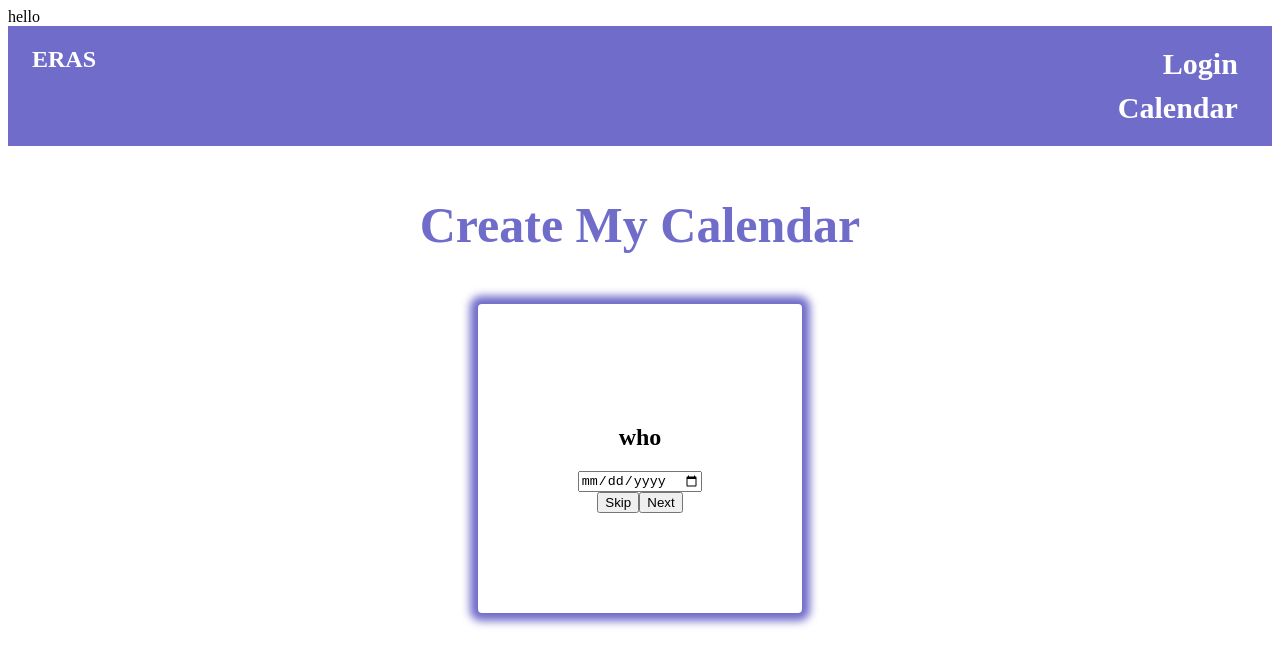
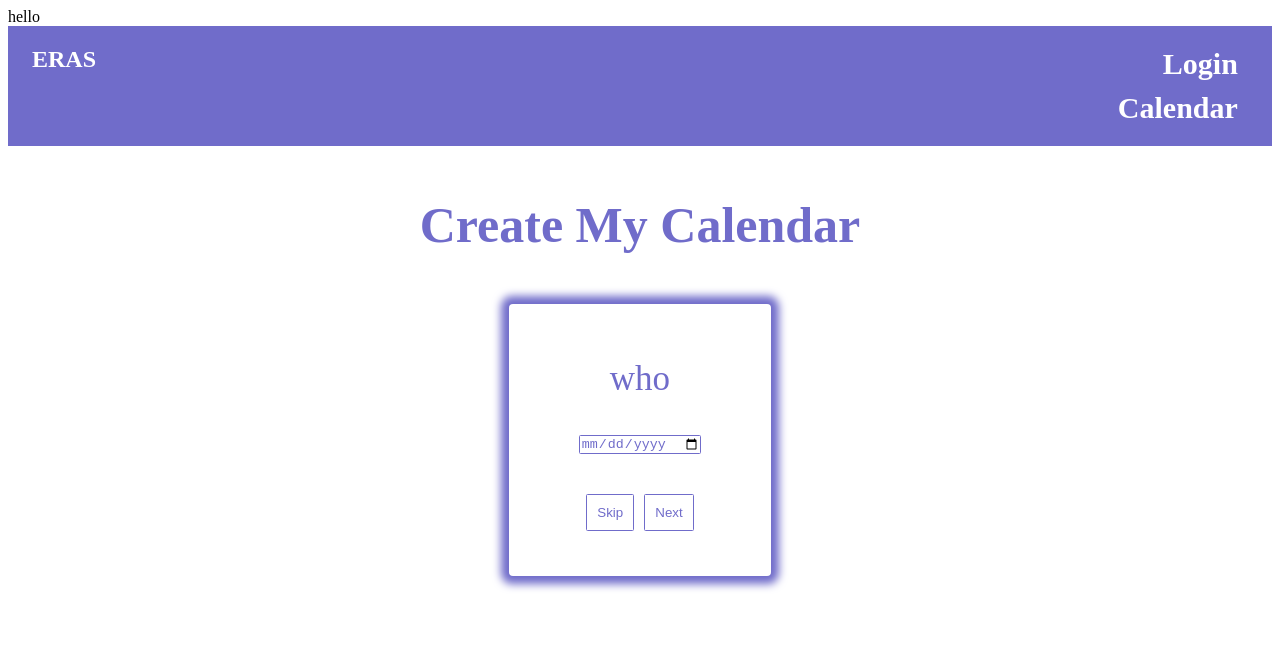
Before and after one commit to Turing-Eras/front_end, a React (Create React App) app: page / in a window 1280 px wide. Shown: the top 666 px of the page. Built offline with nearby package versions, Linux system fonts and the light colour scheme.

Commit message:
Basic styling for question component done

```diff
--- a/src/Components/FormContainer/FormContainer.css
+++ b/src/Components/FormContainer/FormContainer.css
@@ -8,7 +8,7 @@
   flex-direction: column;
   justify-content: space-between;
   object-fit: cover;
-  padding: 100px;
+  padding: 20px 70px;
 }
 
 .main-title {
--- /dev/null
+++ b/src/Components/Question/Question.css
@@ -0,0 +1,30 @@
+.question {
+  font-family: Bebas Neue;
+  font-size: 35px;
+  color: #706cca;
+  font-weight: 500;
+}
+
+.calendar-input {
+  border: 1px solid #706cca;
+  color: #706cca;
+  border-radius: 1.5px;
+}
+
+.skip-button {
+  margin: 40px 5px 25px 5px;
+  background-color: white;
+  border: 1.5px solid #706cca;
+  padding: 10px;
+  color: #706cca;
+  border-radius: 1.5px;
+}
+
+.next-button {
+  margin: 40px 5px 25px 5px;
+  background-color: white;
+  border: 1.5px solid #706cca;
+  padding: 10px;
+  color: #706cca;
+  border-radius: 1.5px;
+}
--- a/src/Components/Question/Question.tsx
+++ b/src/Components/Question/Question.tsx
@@ -1,4 +1,5 @@
 import React, { useState } from 'react';
+import './Question.css';
 
 type ChangeQuestion = (index: number) => void;
 
@@ -25,15 +26,15 @@ export const Question = (props: QuestionProps) => {
 
   return (
     <>
-      <h1>{props.currentQuestion}</h1>
-      <input data-testid='date' type='date' onChange={handleChange} value = {date}></input>
-      <button type='button'  onClick={() => {
+      <p className='question'>{props.currentQuestion}</p>
+      <input className='calendar-input' data-testid='date' type='date' onChange={handleChange} value = {date}></input>
+      <button className='skip-button' type='button'  onClick={() => {
           props.changeQuestion(props.currentQuestionIndex + 1);
           props.setAnswer([...props.answers, '']);
           updateDate('')
         }}>Skip
       </button>
-      <button
+      <button className='next-button'
         type='button'
         onClick={() => {
           props.changeQuestion(props.currentQuestionIndex + 1);
```
